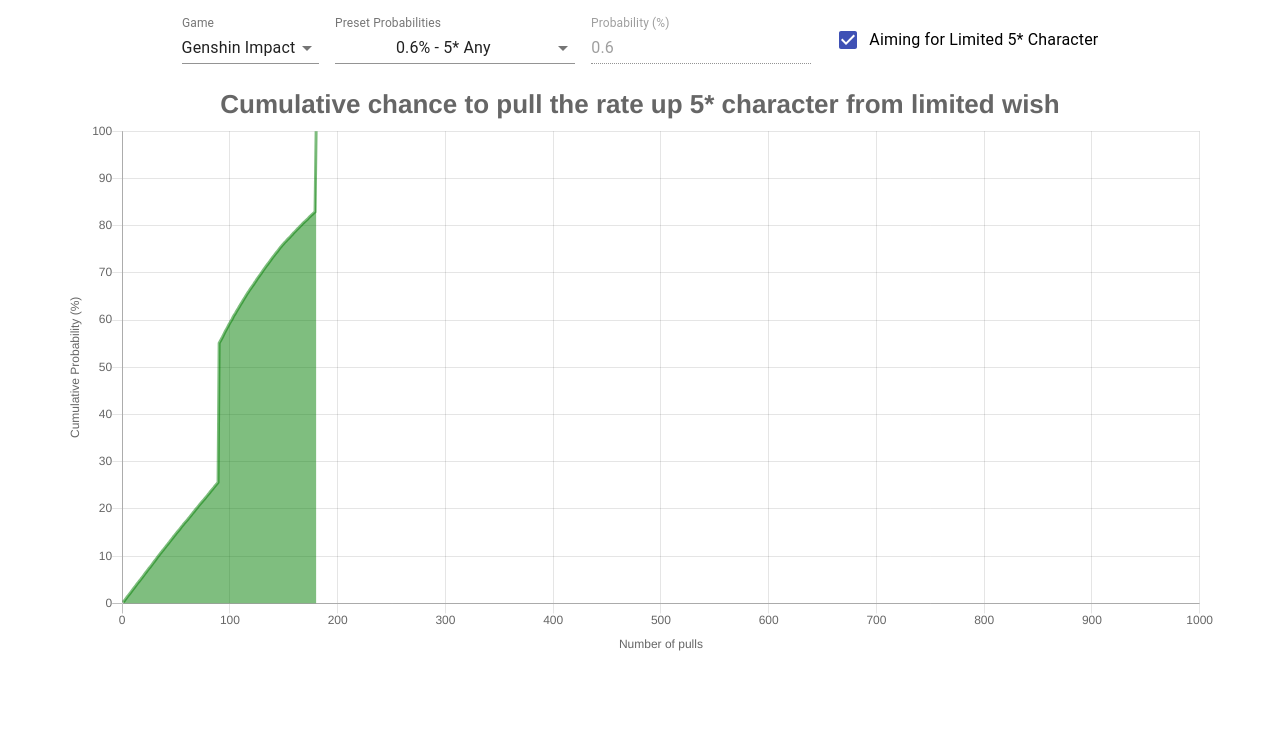
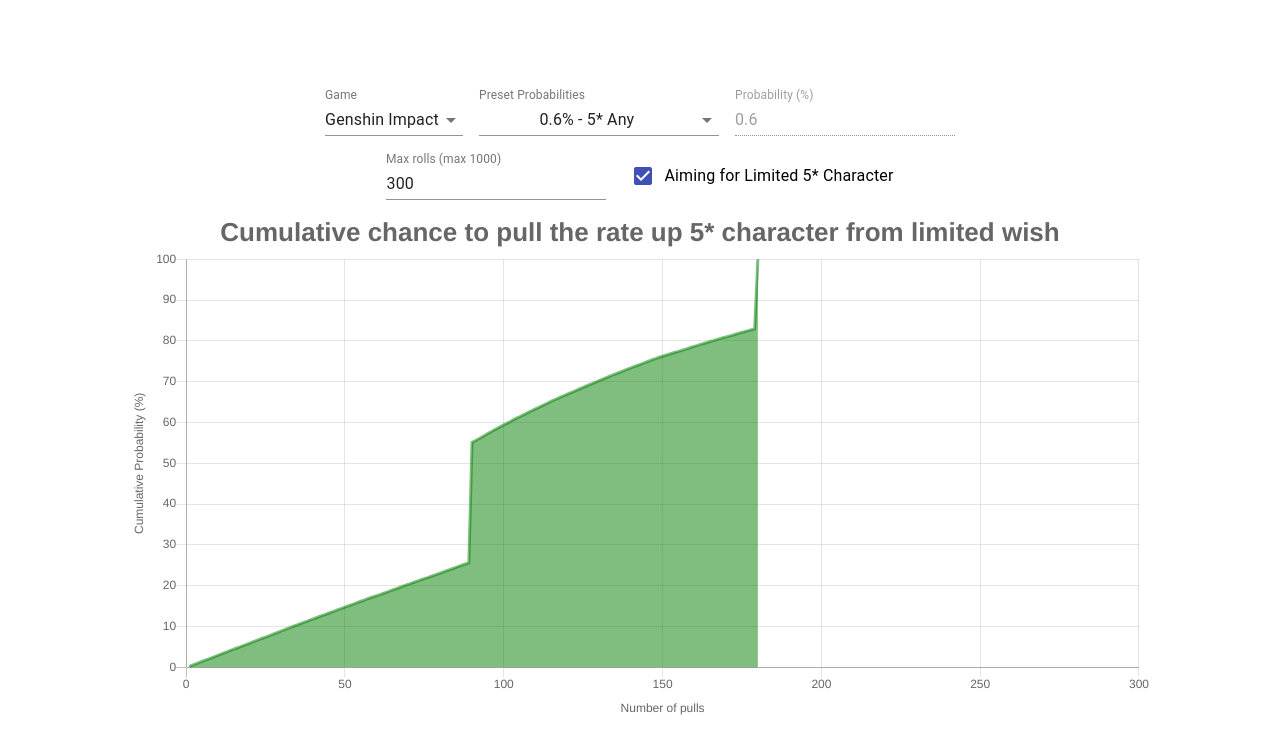
Before and after one commit to DatKami/gacha-roll-analyzer, a React (Create React App) app: page / in a window 1280 px wide. Shown: the top 754 px of the page. Built offline with nearby package versions, Linux system fonts and the light colour scheme.

Commit message:
max rolls (beta)

```diff
--- a/src/App.js
+++ b/src/App.js
@@ -34,8 +34,7 @@ const MODES = {
               marginTop: theme.spacing(2),
           },
           graphBox: {
-              width: '90vw',
-              height: '100vh'
+              width: '80vw',
           }
       })),
       DEFAULT_PROBABILITIES = {
@@ -103,9 +102,9 @@ const MODES = {
           ]
       }
 
-function chartDataTransform(probability, pityLimit, isGenshinLimitedCharacter, mode, chartTitle) {
+function chartDataTransform(probability, pityLimit, isGenshinLimitedCharacter, mode, chartTitle, maxRolls) {
   let dataTransform = DATA_TRANSFORMS[mode],
-      properties = {probability}
+      properties = {probability, limit: maxRolls}
 
   if (mode === MODES.GENSHIN) {
       dataTransform = dataTransform[isGenshinLimitedCharacter]
@@ -144,7 +143,7 @@ function chartDataTransform(probability, pityLimit, isGenshinLimitedCharacter, m
           },
           ticks: {
             beginAtZero: true,
-            suggestedMax: 1000
+            suggestedMax: maxRolls
           }
         }],
         yAxes: [{
@@ -166,6 +165,7 @@ function App() {
   const classes = useStyles();
   const [mode, setMode] = useState(MODES.GENSHIN)
   const [probability, setProbability] = useState(DEFAULT_PROBABILITIES[mode][0].value)
+  const [maxRolls, setMaxRolls] = useState(300)
   const [presetProbabilityIndex, setPresetProbabilityIndex] = useState(0)
   const [probabilityInputEnabled, setProbabilityInputEnabled] = useState(false)
   const [pityLimit, setPityLimit] = useState(true)
@@ -225,11 +225,18 @@ function App() {
 
       setChartTitle(chartTitle)
   }
+  const preSetMaxRolls = maxRolls => {
+      if (maxRolls > 1000) {
+          maxRolls = 1000
+      }
+
+      setMaxRolls(maxRolls)
+  }
 
   return (
     <div className="App">
       <header className="App-header">
-        <FormGroup row={true} className={classes.formControl}>
+        <FormGroup row={true}>
             <FormControl className={classes.formControl}>
                 <InputLabel id="modesInputLabel">Game</InputLabel>
                 <Select
@@ -257,6 +264,9 @@ function App() {
                 </Select>
             </FormControl>
             <TextField disabled={!probabilityInputEnabled} className={classes.formControl} id="probability" label="Probability (%)" value={probability} onChange={e => setProbability(e.target.value)}/>
+        </FormGroup>
+        <FormGroup row={true}>
+            <TextField className={classes.formControl} id="maxRolls" label="Max rolls (max 1000)" value={maxRolls} onChange={e => preSetMaxRolls(e.target.value)}/>
             {mode === MODES.GRANBLUE &&
                 <FormControlLabel className={classes.formControl}
                     control={
@@ -277,7 +287,7 @@ function App() {
         </FormGroup>
         <div className={classes.graphBox}>
             <Line
-                {...chartDataTransform(probability / 100, pityLimit, isGenshinLimitedCharacter, mode, chartTitle)}
+                {...chartDataTransform(probability / 100, pityLimit, isGenshinLimitedCharacter, mode, chartTitle, maxRolls)}
             />
         </div>
 
--- a/src/ProbabilityDataTransform.js
+++ b/src/ProbabilityDataTransform.js
@@ -12,12 +12,11 @@ function ProbabilityDataTransform(properties) {
 
     const probabilityMultiplier = 1 - probability;
 
-    pityLimit && (limit = pityLimit);
     for (i = 1; i <= limit; ++i) {
         remainingProbability = remainingProbability * probabilityMultiplier;
         data.push({
             x: i,
-            y: (i === pityLimit ? 1 : 1 - remainingProbability) * 100
+            y: (i >= pityLimit ? 1 : 1 - remainingProbability) * 100
         });
     }
     return data;
```
